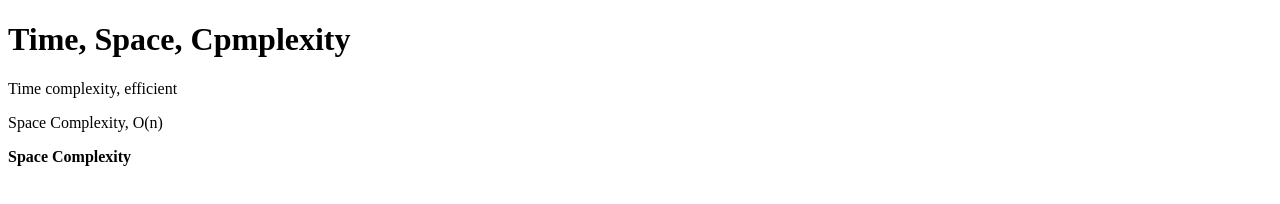
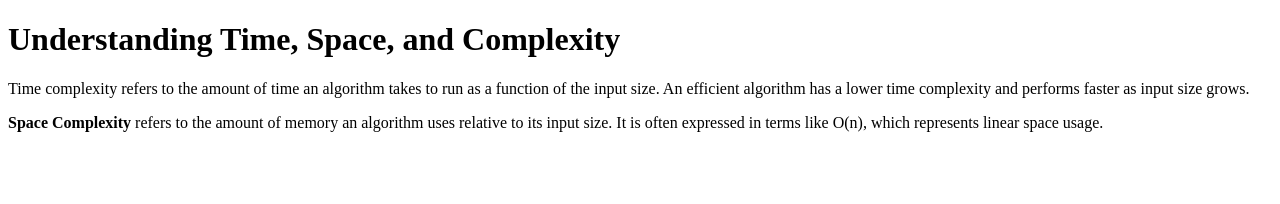
Before and after one commit to acciojob/time-and-space-complexity-KnightAbhay, a website: page main.html in a window 1280 px wide. Drawn offline with Linux system fonts and the light colour scheme.

Commit message:
created a submission

```diff
--- a/main.html
+++ b/main.html
@@ -1,20 +1,19 @@
 <!DOCTYPE html>
+<html>
+<head>
+  <title>Time, Space, and Complexity</title>
+</head>
+<body>
 
-<html>
+  <h1>Understanding Time, Space, and Complexity</h1>
 
-<head>
-	<link rel="stylesheet" href="styles.css">
-</head>
+  <p>
+    Time complexity refers to the amount of time an algorithm takes to run as a function of the input size. An efficient algorithm has a lower time complexity and performs faster as input size grows.
+  </p>
 
-<body>
-	<h1>Time, Space, Cpmplexity</h1>
-	<p>Time complexity, efficient</p>
-	<p>	Space Complexity, O(n)</p>
-	<b>Space Complexity</b>
-	<!-- the entire body must be written by student -->
-    <script type="text/javascript" src="./script.js">
-</script>
+  <p>
+    <b>Space Complexity</b> refers to the amount of memory an algorithm uses relative to its input size. It is often expressed in terms like O(n), which represents linear space usage.
+  </p>
 
 </body>
-
 </html>
```
